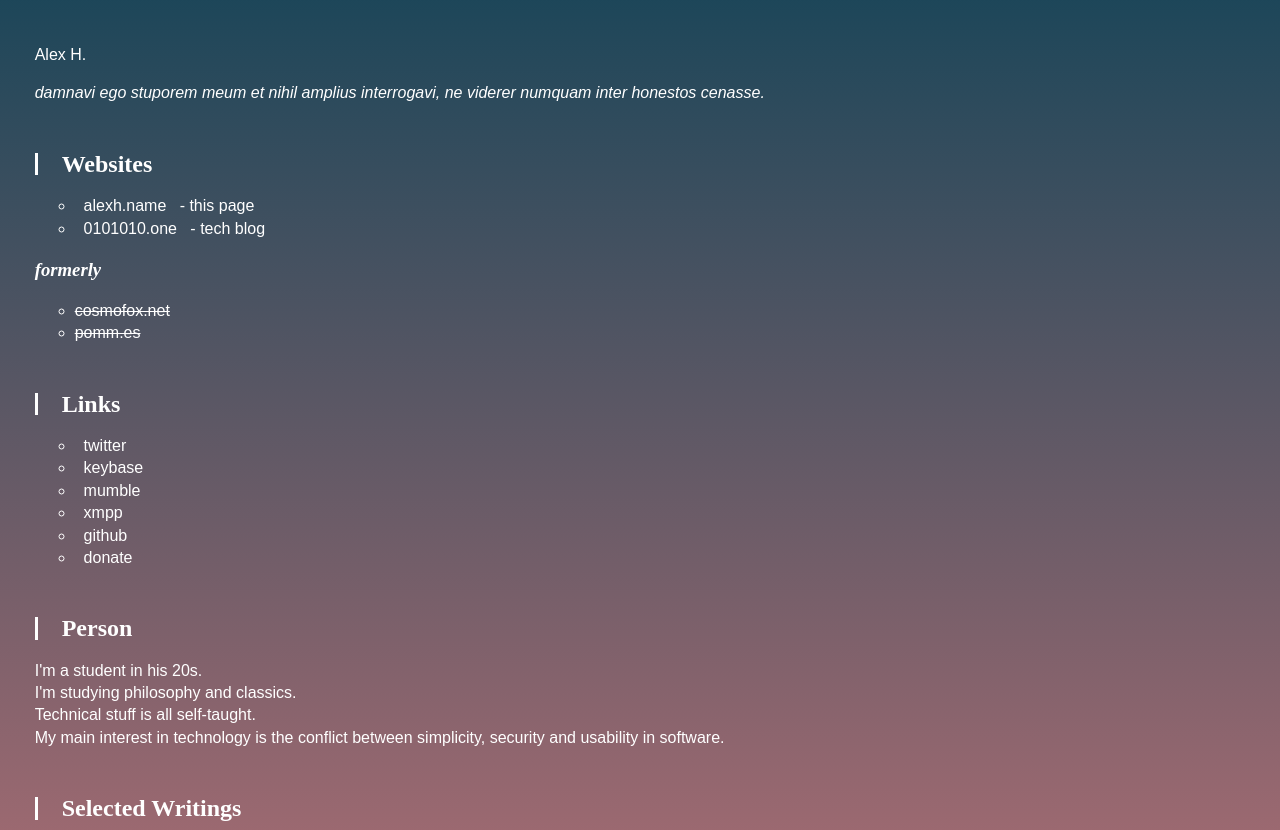
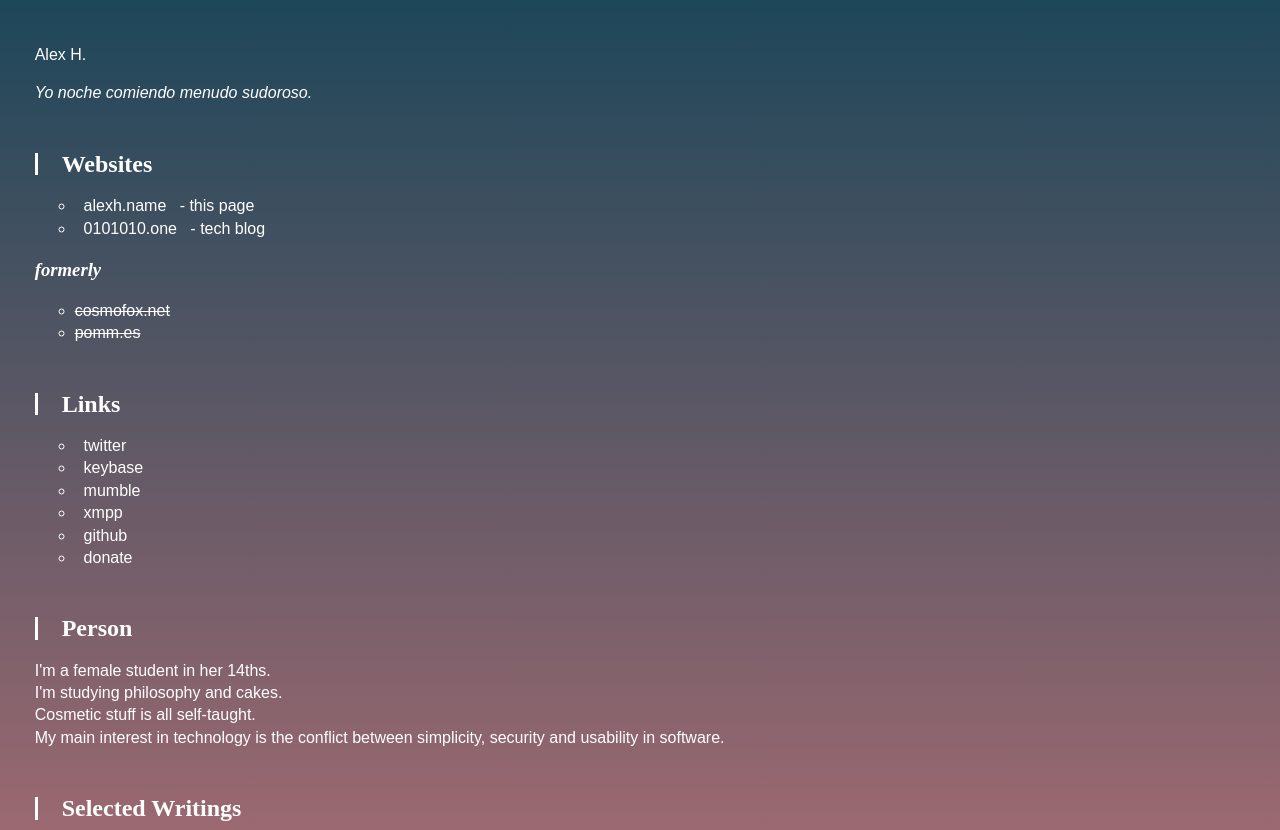
Before and after one commit to alexh-name/teaching, a plain HTML site: page index.html in a window 1280 px wide. Shown: the part 81-911 px from the top of the page. Drawn offline with Linux system fonts and the light colour scheme; a web font is replaced by a local one.

Commit message:
Test
ja kleines test

```diff
--- a/index.html
+++ b/index.html
@@ -20,7 +20,7 @@
 	<article>
 <h1 id="about-me">about me</h1>
 <p>Alex H.</p>
-<p><i>damnavi ego stuporem meum et nihil amplius interrogavi, ne viderer numquam inter honestos cenasse.</i></p>
+<p><i>Yo noche comiendo menudo sudoroso.</i></p>
 <h2 id="websites">Websites</h2>
 <ul>
 <li><a href="https://alexh.name">alexh.name</a> - this page</li>
@@ -42,9 +42,9 @@
 <li><a href="http://en.jugendrettet.org/spenden">donate</a></li>
 </ul>
 <h2 id="person">Person</h2>
-<p>I'm a student in his 20s.<br>
-I'm studying philosophy and classics.<br>
-Technical stuff is all self-taught.<br>
+<p>I'm a female student in her 14ths.<br>
+I'm studying philosophy and cakes.<br>
+Cosmetic stuff is all self-taught.<br>
 My main interest in technology is the conflict between simplicity, security and usability in software.</p>
 <h2 id="selected-writings">Selected Writings</h2>
 <ul>
```
